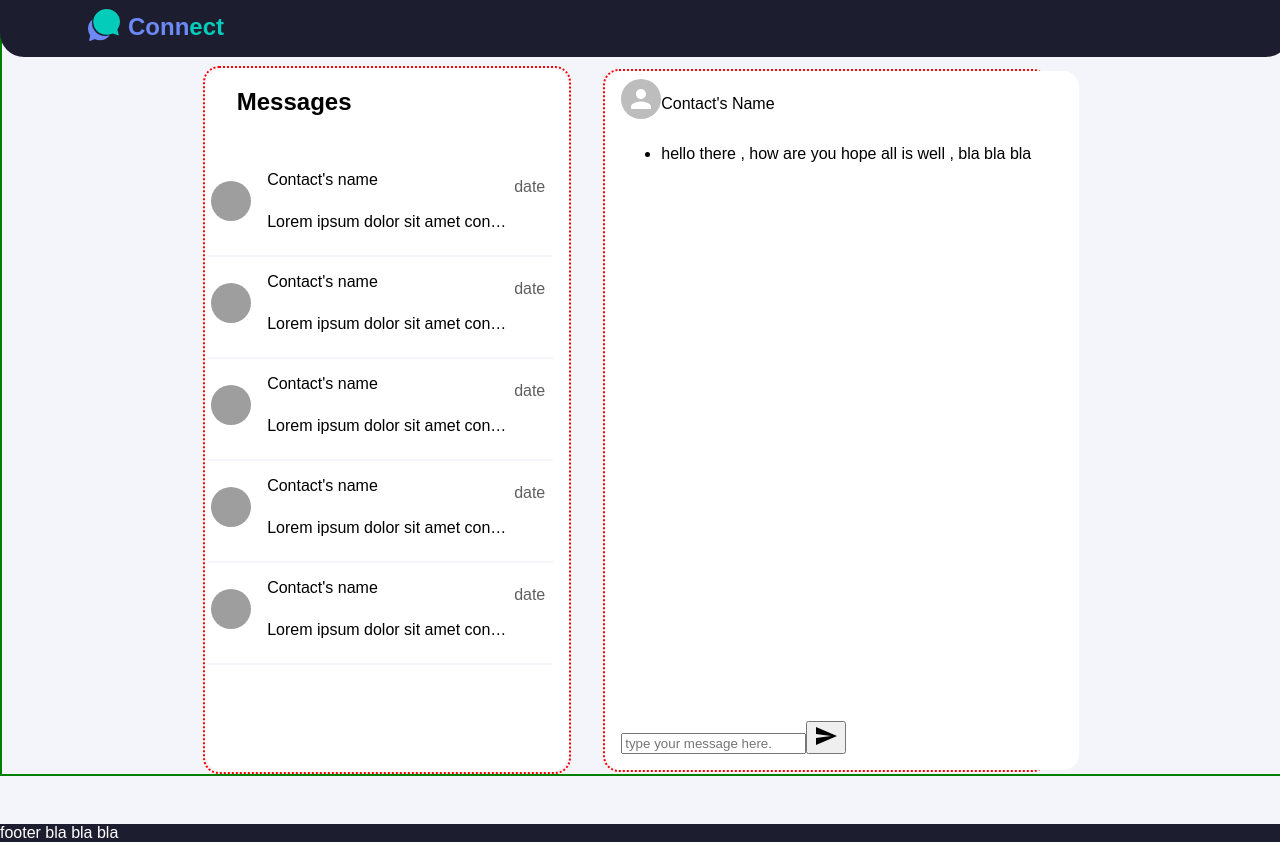
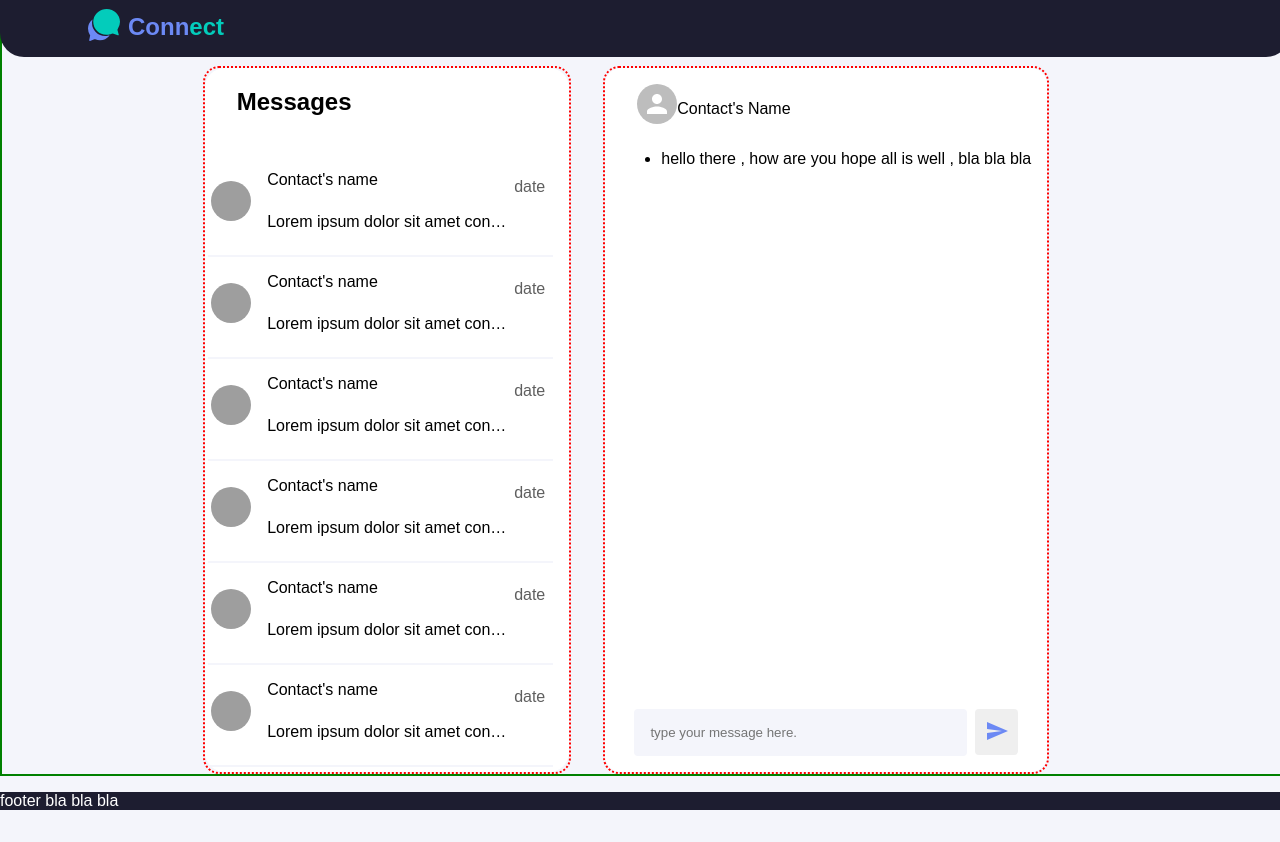
Before and after one commit to kmostafa599/ConnectChatApp, a React (Create React App) app in the folder connect-chat-app/: page / in a window 1280 px wide. After the commit the page ends 810 px from the top, so only its background shows below. Built offline with nearby package versions, Linux system fonts and the light colour scheme; grey boxes are pictures that could not be loaded.

Commit message:
finalize UI structure , intialize chat server

```diff
--- a/connect-chat-app/src/Components/Chat.tsx
+++ b/connect-chat-app/src/Components/Chat.tsx
@@ -2,6 +2,7 @@ import { Avatar } from '@mui/material'
 import React from 'react'
 import { useFormik } from 'formik'
 import SendIcon from '@mui/icons-material/Send';
+import ChatHeader from './ChatHeader';
 function Chat() {
 
   const initialValues = {reply:''}
@@ -15,6 +16,7 @@ function Chat() {
 
   return (
     <div className='chatBox-container'>
+        <ChatHeader/>
         <div className='chat-header'>
             <Avatar/>
             <p>Contact's Name</p>
--- /dev/null
+++ b/connect-chat-app/src/Components/ChatHeader.tsx
@@ -0,0 +1,14 @@
+import React from 'react'
+import { Avatar } from '@mui/material'
+function ChatHeader() {
+  return (
+    <div className='contacts-header'>
+        <div className='header-contact-id'>
+            <Avatar/>
+            <h1>Contact's Name</h1>
+        </div>
+    </div>
+  )
+}
+
+export default ChatHeader
--- a/connect-chat-app/src/Components/Contacts.tsx
+++ b/connect-chat-app/src/Components/Contacts.tsx
@@ -26,6 +26,18 @@ function Contacts() {
             <li>
               <ContactCard/>
             </li>
+            <li>
+              <ContactCard/>
+            </li>
+            <li>
+              <ContactCard/>
+            </li>
+            <li>
+              <ContactCard/>
+            </li>
+            <li>
+              <ContactCard/>
+            </li>
           </ul>
         </div>
     </div>
--- a/connect-chat-app/src/Pages/HomePage.tsx
+++ b/connect-chat-app/src/Pages/HomePage.tsx
@@ -6,7 +6,7 @@ import {Toggler} from '../types/functions'
 function HomePage() {
 
     //mobile view - chat/contacts toggle
-    const [chatMode, setChatMode] = useState(false)
+    const [chatMode, setChatMode] = useState(true)
     const viewChat = () =>{
         setChatMode(true)
     }
--- a/connect-chat-app/src/assets/index.css
+++ b/connect-chat-app/src/assets/index.css
@@ -25,7 +25,7 @@ body {
 
 main {
   min-height: 45.2rem;
-  padding: 1rem 0.5rem;
+  /* padding: 1rem 0.5rem; */
   width: 100%;
 }
 
@@ -35,7 +35,7 @@ main {
   display: none;
 }
 
-@media (min-width: 700px){
+@media (min-width: 900px){
 
   .App {
     min-height: 41rem;
@@ -135,7 +135,16 @@ main {
   width: 100%;
 }
 
-@media (min-width: 700px){
+.mobile-chat {
+  display: flex;
+  width: 100%;
+}
+
+@media (min-width: 900px){
+
+  .homePage-wrapper{
+    margin-top: 1rem;
+  }
 
   .homePage-mobile, .mobile-contacts, .mobile-chat{
     display: none;
@@ -255,7 +264,7 @@ main {
 
 }
 
-@media (min-width: 700px){
+@media (min-width: 900px){
   .contacts-container {
     border-radius: 1.25rem;
     /* margin: 4rem; */
@@ -319,6 +328,9 @@ main {
   display: none;
 }
 
+/*-----------------------*/
+/*-----chat styling------*/
+
 
 .chatBox-container {
   display: flex;
@@ -326,12 +338,10 @@ main {
   color: black;
   justify-content: center;
   /* min-width: 40rem; */
-  background-color: white;
+  background-color: var(--backGround);
   border-radius: 1rem;
-  padding: 1rem;
   width: 100%;
   /* min-width: 29rem; */
-  padding: 0 1rem 1rem 1rem;
 }
 
 .chat-header {
@@ -344,8 +354,89 @@ main {
 }
 
 .chat-box {
+    display: flex;
+    flex-direction: column;
+    height: 35rem;
+    overflow: hidden;
+    overflow-y: scroll;
+    padding: 0 1rem;
+    /* min-width: 30rem; */
+}
+.box-conversations{
+  list-style: none;
+}
+
+.box-conversations li{
+
+}
+
+.chat-input{
   display: flex;
-  flex-direction: column;
-  height: 37rem;
-  /* min-width: 30rem; */
+  flex-direction: row;
+  justify-content: center;
+  align-items: center;
 }
+
+.chat-header{
+  display: none;
+}
+
+
+.chat-input {
+    display: flex;
+    flex-direction: row;
+    justify-content: center;
+    align-items: center;
+    margin-top: 0.9rem;
+}
+
+.chat-input input {
+  border: none;
+  background-color: var(--backGround);
+  padding: 1rem;
+  color: black;
+  border-radius: 0.25rem;
+  margin: 0.5rem 0.5rem 1rem 0;
+  width: 68%;
+}
+
+.chat-send {
+    border: none;
+    border-radius: 0.25rem;
+    border: radius;
+    padding: 0.6rem;
+    margin-bottom: 0.5rem;
+}
+
+.chat-send span{
+  color: var(--ltBlue);
+}
+
+.header-contact-id {
+  display: flex;
+  flex-direction: row;
+  justify-content: center;
+  align-items: center;
+}
+
+.header-contact-id h1{
+  font-size: 1rem;
+  margin-left: 1rem;
+  padding: 1rem 0;
+}
+
+@media (min-width: 900px){
+  .chatBox-container{
+    background-color: white;
+  }
+
+  .chat-header {
+    display: flex;
+    margin-top: 1rem;
+    margin-left: 2rem;
+  }
+
+  .chat-box{
+    height: 34.5rem;
+  }
+}
```
